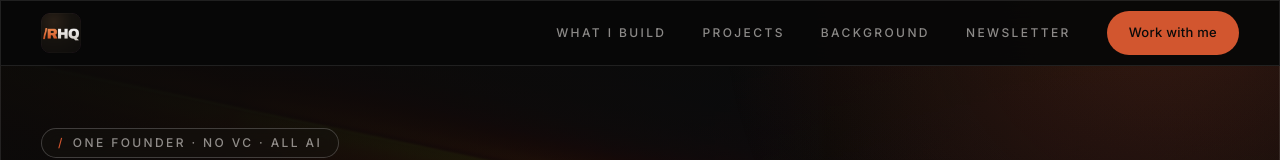
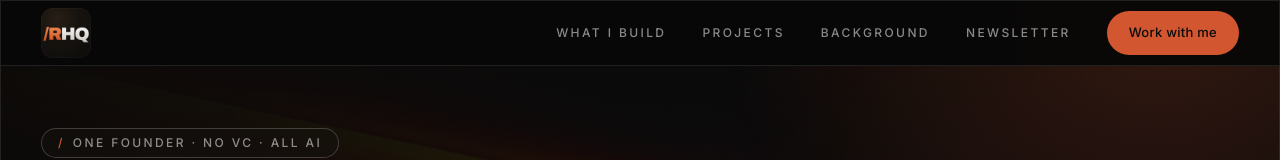
Before and after one commit to rickeyfaneite/rhq-landing, a Next.js app: page / in a window 1280 px wide. Shown: the top 160 px of the page. Built offline with nearby package versions, Linux system fonts and the light colour scheme.

Commit message:
nav: bigger logo (40->50)

```diff
--- a/src/components/nav.tsx
+++ b/src/components/nav.tsx
@@ -17,8 +17,8 @@ export function Nav() {
   return (
     <header className="fixed top-0 z-50 w-full glass" style={{ borderBottom: "1px solid var(--color-line)" }}>
       <div className="mx-auto flex h-16 max-w-[1280px] items-center justify-between px-6 sm:px-10">
-        <a href="#top" className="flex h-11 items-center" aria-label="RHQ home">
-          <Logo size={40} />
+        <a href="#top" className="flex items-center" aria-label="RHQ home">
+          <Logo size={50} />
         </a>
 
         <nav className="hidden items-center gap-9 md:flex">
```
